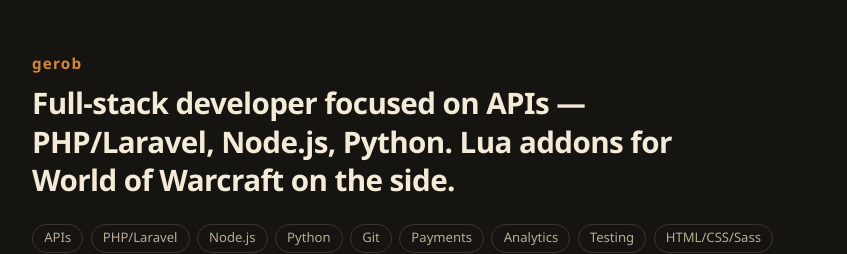
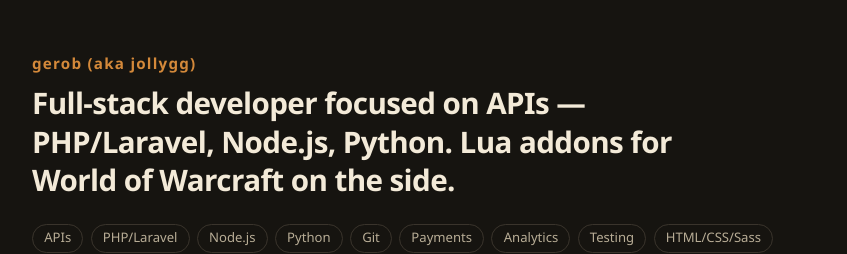
Before and after one commit to gerob/gerob.github.io, a Jekyll site: the page built from index.md, in a window 1280 px wide. Shown: the top 254 px of the page, without its empty margins (216-1063 px from the left). Built offline with Jekyll 4.4.1, drawn with Linux system fonts in a browser that asks for light colours.

Commit message:
Add nomiker to title.

```diff
--- a/_config.yml
+++ b/_config.yml
@@ -1,2 +1,2 @@
-title: gerob
+title: gerob (aka Jollygg)
 description: Full-stack developer focused on APIs — PHP/Laravel, Node.js, Python. Lua addons for World of Warcraft on the side.
--- a/index.md
+++ b/index.md
@@ -1,6 +1,6 @@
 ---
 layout: default
-title: gerob
+title: gerob (aka Jollygg)
 ---
 
 <header class="hero">
```
